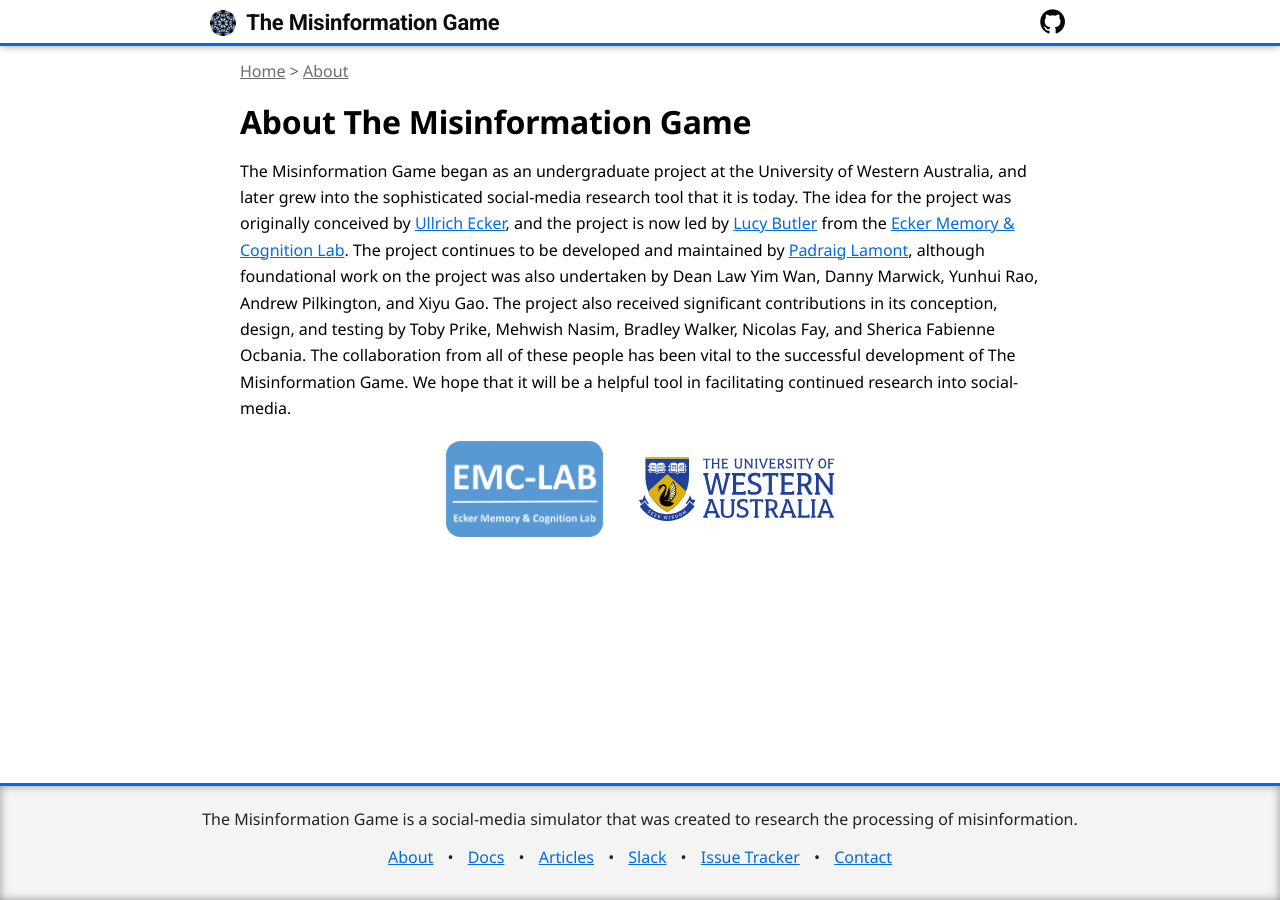
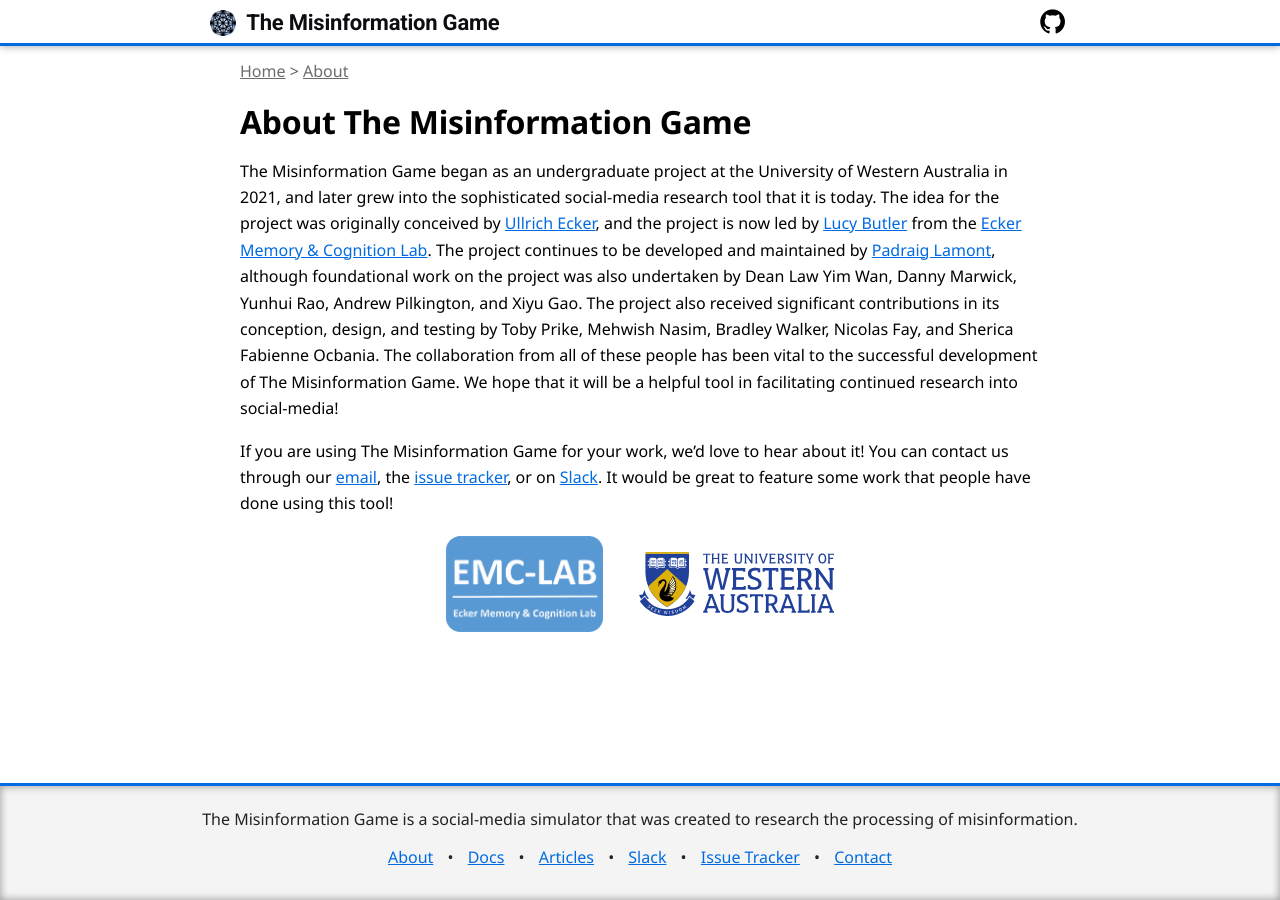
Before and after one commit to beekewardin/themisinformationgame.github.io, a Jekyll site: the page built from About.md, in a window 1280 px wide. Built offline with Jekyll 4.4.1, drawn with Linux system fonts in a browser that asks for light colours; nearby versions of some CDN libraries; our own code applies the rules of GitHub Pages for plain Markdown files.

Commit message:
Update banner & about page

```diff
--- a/About.md
+++ b/About.md
@@ -8,19 +8,26 @@
 {:#intro}
 
 The Misinformation Game began as an undergraduate project at the University of
-Western Australia, and later grew into the sophisticated social-media research
-tool that it is today. The idea for the project was originally conceived by
-[Ullrich Ecker](https://twitter.com/UlliEcker), and the project is now led by
+Western Australia in 2021, and later grew into the sophisticated social-media
+research tool that it is today. The idea for the project was originally conceived
+by [Ullrich Ecker](https://twitter.com/UlliEcker), and the project is now led by
 [Lucy Butler](https://twitter.com/lucy_h_butler) from the
 [Ecker Memory & Cognition Lab](https://www.emc-lab.org/). The project continues
-to be developed and maintained by [Padraig Lamont](https://twitter.com/paddy_lamont),
+to be developed and maintained by [Padraig Lamont](https://padraiglamont.com),
 although foundational work on the project was also undertaken by Dean Law Yim Wan,
 Danny Marwick, Yunhui Rao, Andrew Pilkington, and Xiyu Gao. The project also
 received significant contributions in its conception, design, and testing by
 Toby Prike, Mehwish Nasim, Bradley Walker, Nicolas Fay, and Sherica Fabienne Ocbania.
 The collaboration from all of these people has been vital to the successful development
 of The Misinformation Game. We hope that it will be a helpful tool in facilitating
-continued research into social-media.
+continued research into social-media!
+
+If you are using The Misinformation Game for your work, we'd love to hear about it!
+You can contact us through our [email](mailto:emclabuwa@gmail.com), the
+[issue tracker](https://github.com/TheMisinformationGame/MisinformationGame/issues),
+or on
+[Slack](https://join.slack.com/t/themisinformationgame/shared_invite/zt-1oruoc0s2-OLscp581nAJ2hxpDYGnvJQ).
+It would be great to feature some work that people have done using this tool!
 
 <figure class="about-links">
     <a class="about-link-logo" href="https://www.emc-lab.org/">
```
Also changed, not shown: assets/img/banner.png, 1 other file.
